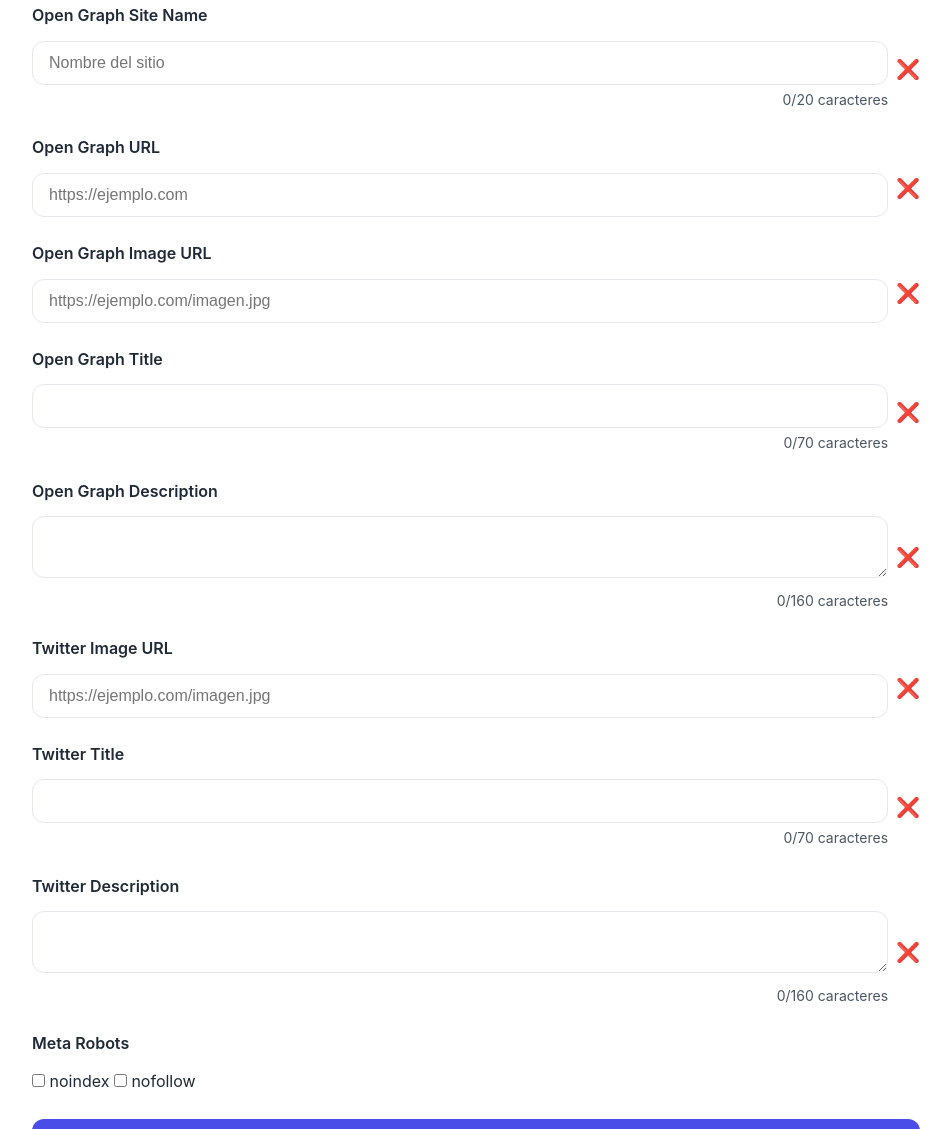
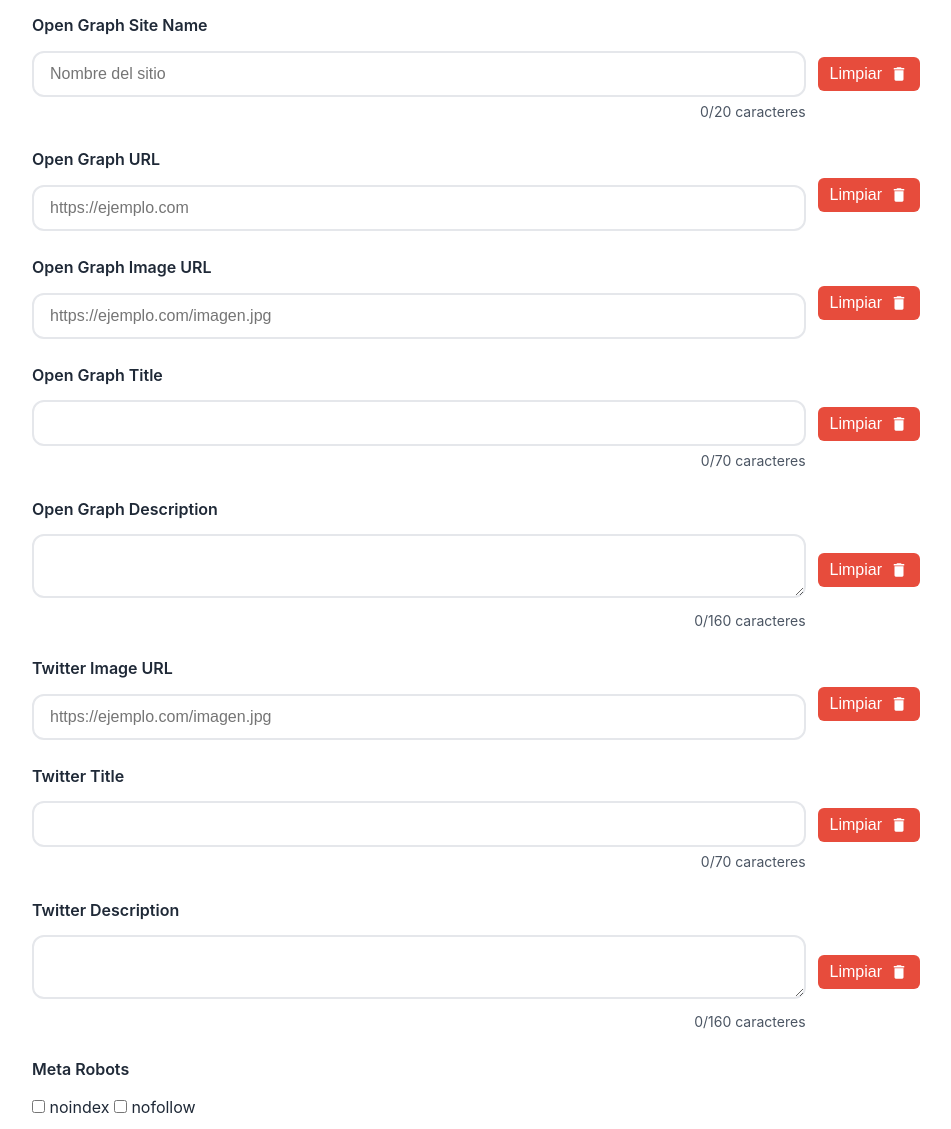
Before and after one commit to jorgeDevCod/Generador-de-metatags, a plain HTML site: page index.html in a window 1280 px wide. Shown: the part 1228-2357 px from the top of the page, without its empty margins (164-1115 px from the left). Drawn offline with Linux system fonts and the light colour scheme.

Commit message:
UPDATE INTERFACE

```diff
--- a/index.html
+++ b/index.html
@@ -4,6 +4,7 @@
     <meta charset="UTF-8">
     <meta name="viewport" content="width=device-width, initial-scale=1.0">
     <title>Generador de Meta Tags | Optimiza tu SEO</title>
+    <link href="https://fonts.googleapis.com/icon?family=Material+Icons" rel="stylesheet">
     <link rel="stylesheet" href="style.css">
     <link rel="icon" href="/favicon.png" type="image/png">
 </head>
@@ -43,7 +44,7 @@
                     <div id="titleCounter" class="char-counter">0/60 caracteres</div>
                     <div class="hint-text">El título ideal para SEO debe ser descriptivo y conciso</div>
                 </div>
-                <button type="button" class="delete-field-btn" onclick="deleteField('title')" title="Eliminar campo">❌</button>
+                <button type="button" class="delete-field-btn" onclick="deleteField('title')" title="Eliminar campo"> Limpiar<span class="material-icons">delete</span></button>
             </div>
 
             <div class="input-group-wrapper">
@@ -53,7 +54,7 @@
                     <div id="descriptionCounter" class="char-counter">0/150 caracteres</div>
                     <div class="hint-text">Describe brevemente el contenido de tu página</div>
                 </div>
-                <button type="button" class="delete-field-btn" onclick="deleteField('description')" title="Eliminar campo">❌</button>
+                <button type="button" class="delete-field-btn" onclick="deleteField('description')" title="Eliminar campo"> Limpiar<span class="material-icons">delete</span> </button>
             </div>
 
             <div class="input-group-wrapper">
@@ -62,7 +63,7 @@
                     <input type="url" id="canonical" class="input-field" placeholder="https://ejemplo.com">
                     <div class="error-message" id="canonicalError"></div>
                 </div>
-                <button type="button" class="delete-field-btn" onclick="deleteField('canonical')" title="Eliminar campo">❌</button>
+                <button type="button" class="delete-field-btn" onclick="deleteField('canonical')" title="Eliminar campo"> Limpiar<span class="material-icons">delete</span></button>
             </div>
 
             <div class="input-group-wrapper">
@@ -71,7 +72,7 @@
                     <input type="text" id="favicon" class="input-field" placeholder="ruta/favicon.ico">
                     <div class="error-message" id="faviconError"></div>
                 </div>
-                <button type="button" class="delete-field-btn" onclick="deleteField('favicon')" title="Eliminar campo">❌</button>
+                <button type="button" class="delete-field-btn" onclick="deleteField('favicon')" title="Eliminar campo"> Limpiar<span class="material-icons">delete</span></button>
             </div>
 
             <div class="input-group-wrapper">
@@ -96,7 +97,7 @@
                     <input type="text" id="ogSiteName" class="input-field" placeholder="Nombre del sitio" maxlength="20">
                     <div id="ogSiteNameCounter" class="char-counter">0/20 caracteres</div>
                 </div>
-                <button type="button" class="delete-field-btn" onclick="deleteField('ogSiteName')" title="Eliminar campo">❌</button>
+                <button type="button" class="delete-field-btn" onclick="deleteField('ogSiteName')" title="Eliminar campo"> Limpiar<span class="material-icons">delete</span></button>
             </div>
 
             <div class="input-group-wrapper">
@@ -105,7 +106,7 @@
                     <input type="url" id="ogUrl" class="input-field" placeholder="https://ejemplo.com">
                     <div class="error-message" id="ogUrlError"></div>
                 </div>
-                <button type="button" class="delete-field-btn" onclick="deleteField('ogUrl')" title="Eliminar campo">❌</button>
+                <button type="button" class="delete-field-btn" onclick="deleteField('ogUrl')" title="Eliminar campo"> Limpiar<span class="material-icons">delete</span></button>
             </div>
 
             <div class="input-group-wrapper">
@@ -114,7 +115,7 @@
                     <input type="url" id="ogImage" class="input-field" placeholder="https://ejemplo.com/imagen.jpg">
                     <div class="error-message" id="ogImageError"></div>
                 </div>
-                <button type="button" class="delete-field-btn" onclick="deleteField('ogImage')" title="Eliminar campo">❌</button>
+                <button type="button" class="delete-field-btn" onclick="deleteField('ogImage')" title="Eliminar campo"> Limpiar<span class="material-icons">delete</span></button>
             </div>
 
             <div class="input-group-wrapper">
@@ -123,7 +124,7 @@
                     <input type="text" id="ogTitle" class="input-field" maxlength="70">
                     <div id="ogTitleCounter" class="char-counter">0/70 caracteres</div>
                 </div>
-                <button type="button" class="delete-field-btn" onclick="deleteField('ogTitle')" title="Eliminar campo">❌</button>
+                <button type="button" class="delete-field-btn" onclick="deleteField('ogTitle')" title="Eliminar campo"> Limpiar<span class="material-icons">delete</span></button>
             </div>
 
             <div class="input-group-wrapper">
@@ -132,7 +133,7 @@
                     <textarea id="ogDescription" class="input-field" rows="2" maxlength="160"></textarea>
                     <div id="ogDescriptionCounter" class="char-counter">0/160 caracteres</div>
                 </div>
-                <button type="button" class="delete-field-btn" onclick="deleteField('ogDescription')" title="Eliminar campo">❌</button>
+                <button type="button" class="delete-field-btn" onclick="deleteField('ogDescription')" title="Eliminar campo"> Limpiar<span class="material-icons">delete</span></button>
             </div>
 
             <div class="input-group-wrapper">
@@ -141,7 +142,7 @@
                     <input type="url" id="twitterImage" class="input-field" placeholder="https://ejemplo.com/imagen.jpg">
                     <div class="error-message" id="twitterImageError"></div>
                 </div>
-                <button type="button" class="delete-field-btn" onclick="deleteField('twitterImage')" title="Eliminar campo">❌</button>
+                <button type="button" class="delete-field-btn" onclick="deleteField('twitterImage')" title="Eliminar campo"> Limpiar<span class="material-icons">delete</span></button>
             </div>
 
             <div class="input-group-wrapper">
@@ -150,7 +151,7 @@
                     <input type="text" id="twitterTitle" class="input-field" maxlength="70">
                     <div id="twitterTitleCounter" class="char-counter">0/70 caracteres</div>
                 </div>
-                <button type="button" class="delete-field-btn" onclick="deleteField('twitterTitle')" title="Eliminar campo">❌</button>
+                <button type="button" class="delete-field-btn" onclick="deleteField('twitterTitle')" title="Eliminar campo"> Limpiar<span class="material-icons">delete</span></button>
             </div>
 
             <div class="input-group-wrapper">
@@ -159,7 +160,7 @@
                     <textarea id="twitterDescription" class="input-field" rows="2" maxlength="160"></textarea>
                     <div id="twitterDescriptionCounter" class="char-counter">0/160 caracteres</div>
                 </div>
-                <button type="button" class="delete-field-btn" onclick="deleteField('twitterDescription')" title="Eliminar campo">❌</button>
+                <button type="button" class="delete-field-btn" onclick="deleteField('twitterDescription')" title="Eliminar campo"> Limpiar<span class="material-icons">delete</span></button>
             </div>
 
             <div class="input-group-wrapper">
--- a/style.css
+++ b/style.css
@@ -105,7 +105,7 @@ textarea.input-field,
 .select-type {
     width: 100%;
     padding: 0.75rem 1rem;
-    border: 1px solid var(--border-color);
+    border: 2px solid var(--border-color);
     border-radius: var(--border-radius);
     font-size: 1rem;
     transition: all 0.3s ease;
@@ -214,22 +214,36 @@ textarea.input-field:focus,
 }
 
 .delete-field-btn {
-    background: none;
+    position: relative;
+    bottom: 6px;
+    background-color: #e74c3c;
+    color: white;
     border: none;
-    color: #ff4d4d;
+    padding: 8px 12px;
+    font-size: 16px;
+    border-radius: 6px;
+    display: flex;
+    align-items: center;
+    gap: 8px;
     cursor: pointer;
-    font-size: 1.2rem;
-    margin-left: 0.5rem;
-    vertical-align: middle;
+    -webkit-border-radius: 6px;
+    -moz-border-radius: 6px;
+    -ms-border-radius: 6px;
+    -o-border-radius: 6px;
+}
+
+.delete-field-btn .material-icons {
+    font-size: 18px;
 }
 
 .delete-field-btn:hover {
-    color: #ff1a1a;
+    background-color: #c0392b;
 }
 
 .input-group-wrapper {
     display: flex;
     align-items: center;
+    gap: 12px;
 }
 
 @media (max-width: 768px) {
```
